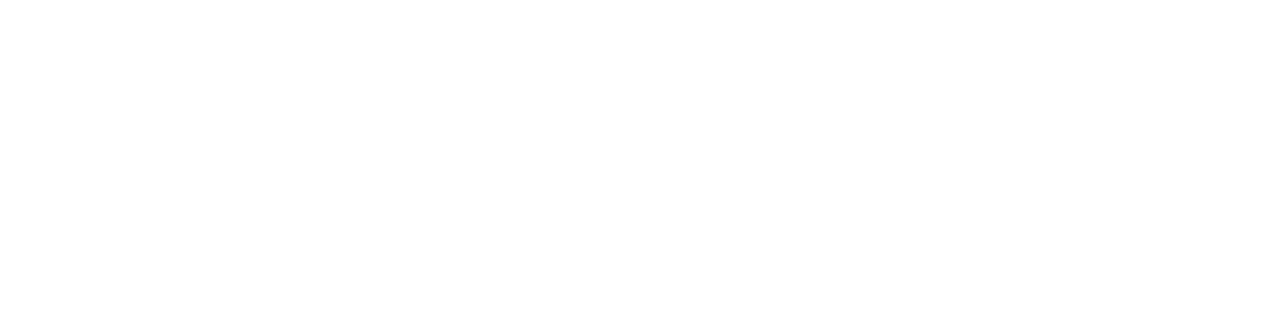
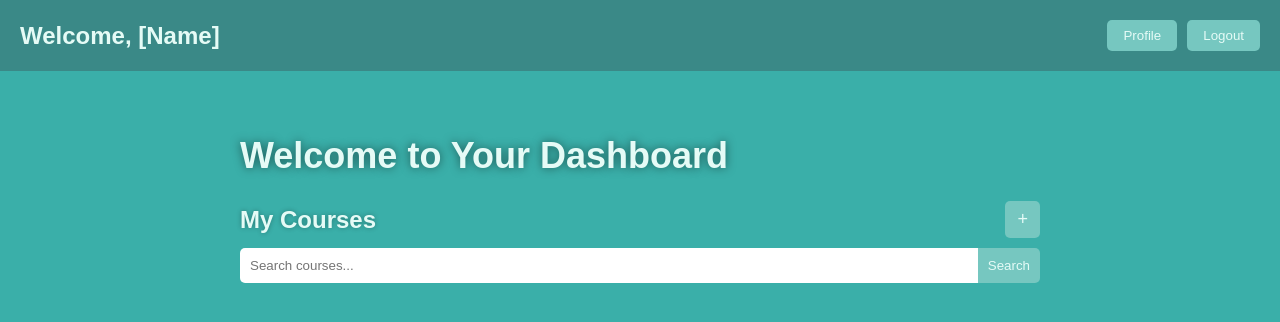
Before and after one commit to zhehan-p/NUSHhack, a React (Create React App) app: page /Dashboard/Teachers in a window 1280 px wide. Shown: the top 322 px of the page. Built offline with nearby package versions, Linux system fonts and the light colour scheme.

Commit message:
Teachers done

```diff
--- a/package.json
+++ b/package.json
@@ -12,6 +12,7 @@
     "react": "^18.3.1",
     "react-dom": "^18.3.1",
     "react-scripts": "5.0.1",
+    "reactjs-popup": "^2.0.6",
     "web-vitals": "^2.1.4"
   },
   "scripts": {
--- a/src/pages/SignUp.js
+++ b/src/pages/SignUp.js
@@ -14,6 +14,7 @@
         <div class="bg">
             <div class="container">
                 <div class="box">
+                    <a class="close" href="../NUSHhack">X</a>
                     <h1><img src={icon} alt="Icon"/>Create Account</h1>
                     <input type="text" class="input-field" placeholder="Username" required/>
                     <input type="password" class="input-field" placeholder="Password" required/>
--- a/src/pages/TeachersDB.js
+++ b/src/pages/TeachersDB.js
@@ -1,4 +1,113 @@
+import '../styles/TDashboard.css'
+import React, {useState} from 'react';
+import Popup from 'reactjs-popup';
+import icon from '../icon.png'
+
 function TeachersDB(){
+    function profile() {
+        alert("Profile button clicked");
+    }
+
+    function logout() {
+        alert("Logout button clicked");
+    }
+
+    function addCourse() {
+        alert("Add Course button clicked");
+    }
+
+    function editCourse(courseId) {
+        alert("Edit button clicked for Course " + courseId);
+    }
+
+    function deleteCourse(courseId) {
+        alert("Delete button clicked for Course " + courseId);
+    }
+
+    const [courses, setCourses] = useState([]);
+    const [name, setName] = useState(null);
+    const [passkey, setPasskey] = useState(null);
+    const [CPasskey, setCPasskey] = useState(null);
+    const [text, setText] = useState(null);
+
+    const newCourse = (title)=>(
+        <li>
+            <span>{title}</span>
+            <div class="course-actions">
+                <button onclick="editCourse(1)">Edit</button>
+                <button onClick={()=>{
+                    var a = courses;
+                    const index = a.indexOf(title);
+                    if (index > -1) {
+                        a.splice(index, 1);
+                    }
+                    setCourses([...a]);
+                }}>Delete</button>
+            </div>
+        </li>
+    )
+
+    return (
+        <React.Fragment>
+        <header>
+            <h2>Welcome, [Name]</h2>
+            <div class="header-buttons">
+                <button onclick="profile()">Profile</button>
+                <button onclick="logout()">Logout</button>
+            </div>
+        </header>
+        <div class="dashboard">
+            <div class="welcome-section">
+                <h1>Welcome to Your Dashboard</h1>
+            </div>
+            <div class="courses-section">
+                <div class="courses-section-header">
+                    <h3>My Courses</h3>
+                    <Popup trigger=
+                        {<button class="add-course-button"> + </button>}
+                        modal nested>
+                        {
+                            close => (
+                                <div className='modal'>
+                                    <div class="container">
+                                        <div class="box">
+                                            <p class="close" onClick={()=>close()}>x</p>
+                                            <h1><img src={icon} alt="Icon"/>Create Course</h1>
+                                            <input type="text" class="input-field" placeholder="Name" required onChange={(e)=>setName(e.target.value)}/>
+                                            <input type="password" class="input-field" placeholder="Passkey" required onChange={(e)=>setPasskey(e.target.value)}/>
+                                            <input type="password" class="input-field" placeholder="Confirm Passkey" required onChange={(e)=>setCPasskey(e.target.value)}/>
+                                            <p class="err">{text}</p>
+                                            <button class="create-btn" onClick={()=>{
+                                                if (courses.indexOf(name) > -1)
+                                                {
+                                                    setText("Name is already taken");
+                                                }
+                                                else
+                                                {
+                                                    setCourses([...courses,name]);
+                                                    close();
+                                                }
+                                            }}>Create Course</button>
+                                        </div>
+                                    </div>
+                                </div>
+                            )
+                        }
+                    </Popup>
+                </div>
+
+                <div class="search-bar">
+                    <input type="text" placeholder="Search courses..."/>
+                    <button>Search</button>
+                </div>
+
+                <ul class="course-list">
+                    {courses.map((value, index) => (newCourse(value)))}
+                </ul>
+            </div>
+        </div>
+        </React.Fragment>
+    )
 
 }
 export default TeachersDB;
--- a/src/pages/auth.js
+++ b/src/pages/auth.js
@@ -14,6 +14,7 @@
         <div class="bg">
             <div class="container">
                 <div class="box">
+                    <a class="close" href="../NUSHhack">X</a>
                     <h1><img src={icon} alt="Icon"/>Welcome Back!</h1>
 
                     <input type="text" class="input-field" placeholder="Username" onChange={(e) => setEmail(e.target.value)} required/>
--- a/src/styles/Signup.css
+++ b/src/styles/Signup.css
@@ -118,3 +118,10 @@
 .signup-link:hover {
     text-decoration: underline;
 }
+
+.close{
+    float: right;
+}
+.close:hover{
+    cursor: pointer;
+}
--- /dev/null
+++ b/src/styles/TDashboard.css
@@ -0,0 +1,267 @@
+body {
+    font-family: 'Montserrat', sans-serif;
+    margin: 0;
+    padding: 0;
+    background-color: #3AAFA9; /* Blue-green */
+    color: #e5fbf6;
+    overflow-x: hidden;
+}
+
+/* Updated Header Styling */
+header {
+    width: 100%;
+    background-color: #3a8987;
+    padding: 20px;
+    box-sizing: border-box;
+    display: flex;
+    justify-content: space-between;
+    align-items: center;
+    overflow: hidden;
+}
+
+header h2 {
+    margin: 0;
+}
+
+/* Profile and Logout Buttons */
+.header-buttons button {
+    background-color: #76C7C0;
+    color: #e5fbf6;
+    border: none;
+    padding: 8px 16px;
+    margin-left: 10px;
+    cursor: pointer;
+    border-radius: 5px;
+}
+
+.header-buttons button:hover {
+    background-color: #88D1C9;
+}
+
+/* Dashboard Container */
+.dashboard {
+    padding: 40px 20px;
+    max-width: 800px;
+    margin: auto;
+    text-align: left;
+}
+
+.welcome-section h1 {
+    font-size: 36px;
+    color: #e5fbf6;
+    text-shadow: 0 0 10px rgba(0, 0, 0, 0.5);
+}
+
+/* Courses Section */
+.courses-section-header {
+    display: flex;
+    justify-content: space-between;
+    align-items: center;
+}
+
+.courses-section h3 {
+    font-size: 24px;
+    color: #e5fbf6;
+    text-shadow: 0 0 5px rgba(0, 0, 0, 0.3);
+    margin: 0;
+}
+
+/* Add (+) Button */
+.add-course-button {
+    background-color: #76C7C0;
+    color: #e5fbf6;
+    border: none;
+    padding: 8px 12px;
+    font-size: 18px;
+    border-radius: 5px;
+    cursor: pointer;
+}
+
+.add-course-button:hover {
+    background-color: #88D1C9;
+}
+
+/* Search Bar */
+.search-bar {
+    display: flex;
+    margin-top: 10px;
+    margin-bottom: 20px;
+}
+
+.search-bar input[type="text"] {
+    flex: 1;
+    padding: 10px;
+    border-radius: 5px 0 0 5px;
+    border: none;
+    outline: none;
+    color: #333;
+}
+
+.search-bar button {
+    background-color: #76C7C0;
+    color: #e5fbf6;
+    border: none;
+    padding: 10px;
+    border-radius: 0 5px 5px 0;
+    cursor: pointer;
+}
+
+/* Course List */
+.course-list {
+    list-style: none;
+    padding: 0;
+    margin: 0;
+}
+
+.course-list li {
+    background-color: #2B7A78;
+    padding: 15px;
+    margin: 10px 0;
+    border-radius: 5px;
+    display: flex;
+    justify-content: space-between;
+    align-items: center;
+    color: #e5fbf6;
+    text-shadow: 0 0 5px rgba(0, 0, 0, 0.3);
+}
+
+/* Edit and Delete Buttons in Course List */
+.course-actions button {
+    background-color: #88D1C9;
+    color: #e5fbf6;
+    border: none;
+    padding: 8px 12px;
+    margin-left: 5px;
+    cursor: pointer;
+    border-radius: 5px;
+}
+
+.course-actions button:hover {
+    background-color: #A0E0D8;
+}
+
+.modal{
+    background-color: #2B7A78;
+}
+
+/* Centered container */
+.container {
+    position: absolute;
+    top: 50%;
+    left: 50%;
+    transform: translate(-50%, -50%);
+    text-align: center;
+}
+
+/* Rounded square box */
+.box {
+    background-color: #a6cfd3;
+    padding: 20px;
+    border: 1px solid #ddd;
+    border-radius: 10px;
+    box-shadow: 0 0 10px rgba(0, 0, 0, 0.1);
+    width: 300px;
+}
+
+/* Welcome text styles */
+.box h1 {
+    color: #fff;
+    font-size: 24px;
+    font-weight: bold;
+    margin-bottom: 20px;
+    display: flex;
+    align-items: center;
+    justify-content: center;
+}
+
+/* Icon next to Create Account text */
+.box h1 img {
+    width: 30px; /* Adjust size as needed */
+    height: 30px;
+    margin-right: 10px;
+}
+
+/* Input fields */
+.input-field {
+    width: 100%;
+    padding: 10px;
+    border: 1px solid #ccc;
+    border-radius: 5px;
+    margin-bottom: 10px;
+    box-sizing: border-box; /* Ensures the padding doesn't overflow the container */
+}
+
+/* Radio buttons container */
+.radio-buttons {
+    display: flex;
+    justify-content: space-between;
+    margin-bottom: 10px;
+}
+
+/* Hide default radio button */
+.radio-buttons input[type="radio"] {
+    display: none;
+}
+
+/* Styling for the labels acting as buttons */
+.radio-buttons label {
+    background-color: #76c7c0;
+    color: #fff;
+    padding: 10px 20px;
+    border-radius: 5px;
+    cursor: pointer;
+    width: 48%;
+    text-align: center;
+}
+
+/* Change background on hover */
+.radio-buttons label:hover {
+    background-color: #88d1c9;
+}
+
+/* Change background when selected */
+.radio-buttons input[type="radio"]:checked + label {
+    background-color: #85e0e0;
+}
+
+/* Login box */
+.login-box {
+    margin-top: 10px;
+}
+
+/* Login Button */
+.create-btn {
+    background-color: #76c7c0;
+    color: #fff;
+    padding: 10px 20px;
+    border: none;
+    border-radius: 5px;
+    width: 100%;
+    cursor: pointer;
+    font-size: 16px;
+
+}
+
+/* Change color on hover */
+.create-btn:hover {
+    background-color: #5d9f9f;
+}
+
+/* Sign-up link */
+.signup-link {
+    color: #fff;
+    text-decoration: none;
+    font-size: 14px;
+    margin-top: 10px;
+    display: block;
+}
+.signup-link:hover {
+    text-decoration: underline;
+}
+
+.close{
+    float: right;
+}
+.close:hover{
+    cursor: pointer;
+}
--- a/src/styles/auth.css
+++ b/src/styles/auth.css
@@ -86,3 +86,10 @@
 .err{
     color: #FF4444;
 }
+
+.close{
+    float: right;
+}
+.close:hover{
+    cursor: pointer;
+}
```
Also changed, not shown: 1 other file (tests, documents, lock files or other folders).
